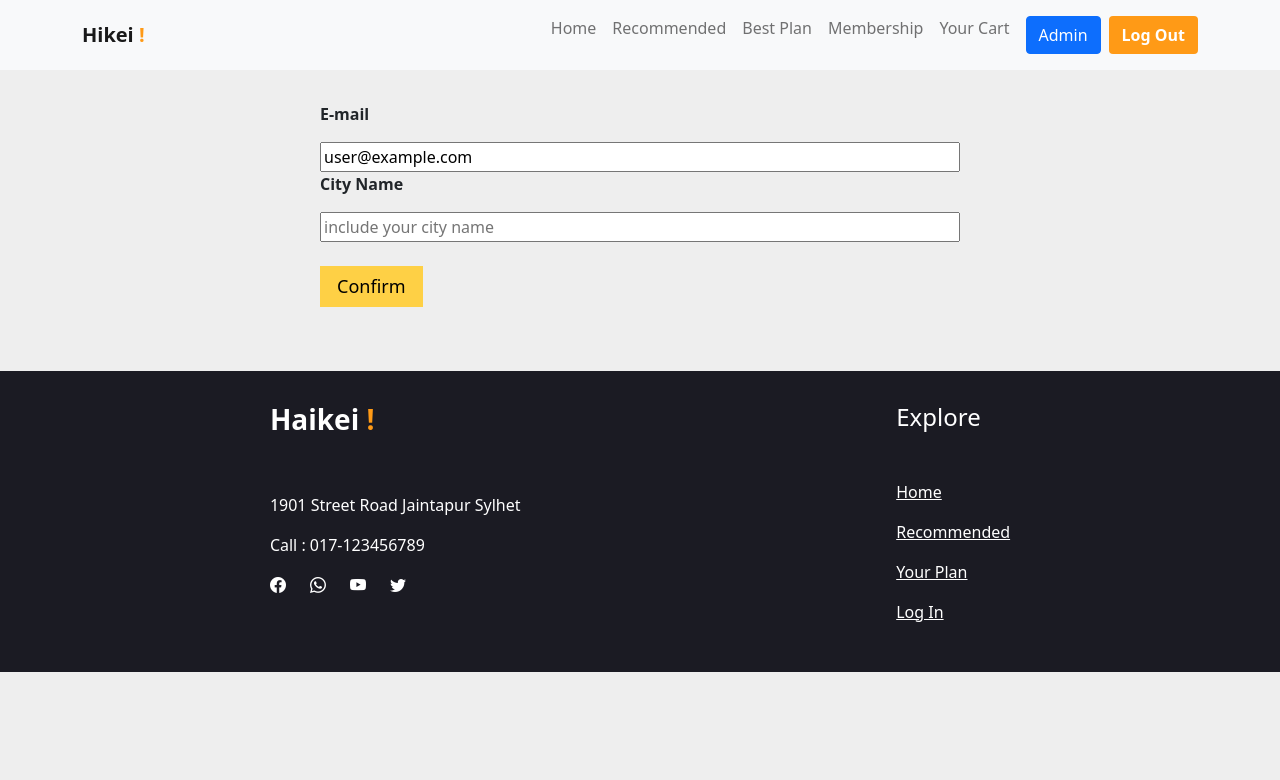
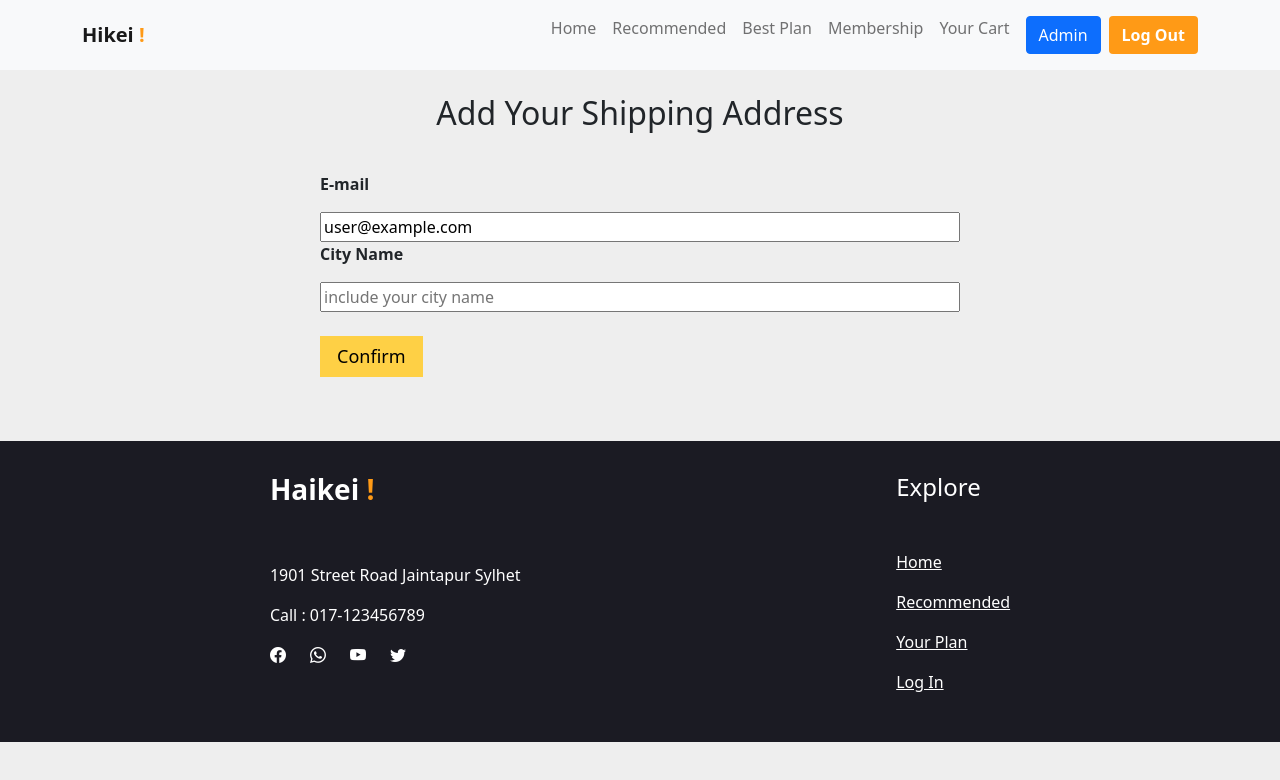
Before and after one commit to Afzzal-Mahmud/Tourism-website-with-backend, a React (Create React App) app: page /shipping in a window 1280 px wide. Shown: the top 780 px of the page. Built offline with nearby package versions, Linux system fonts and the light colour scheme; no server answers; sample sign-in values are in the browser's storage.

Commit message:
add level to the Shipping form

```diff
--- a/src/Components/ConfirmShipping/ConfirmShipping.js
+++ b/src/Components/ConfirmShipping/ConfirmShipping.js
@@ -25,6 +25,8 @@ function ConfirmShipping() {
         history.push('/home')
     }
     return(
+        <>
+        <h2 className='text-center pt-4'>Add Your Shipping Address</h2>
         <form className='form-field' onSubmit={handleSubmit(clearCollection)}>
 
                {/* email field validation */}
@@ -53,6 +55,7 @@ function ConfirmShipping() {
                    <button className='offer-btn btn-border'>Confirm</button>
                </div>
            </form>
+           </>
     )
 }
 export default ConfirmShipping
```
